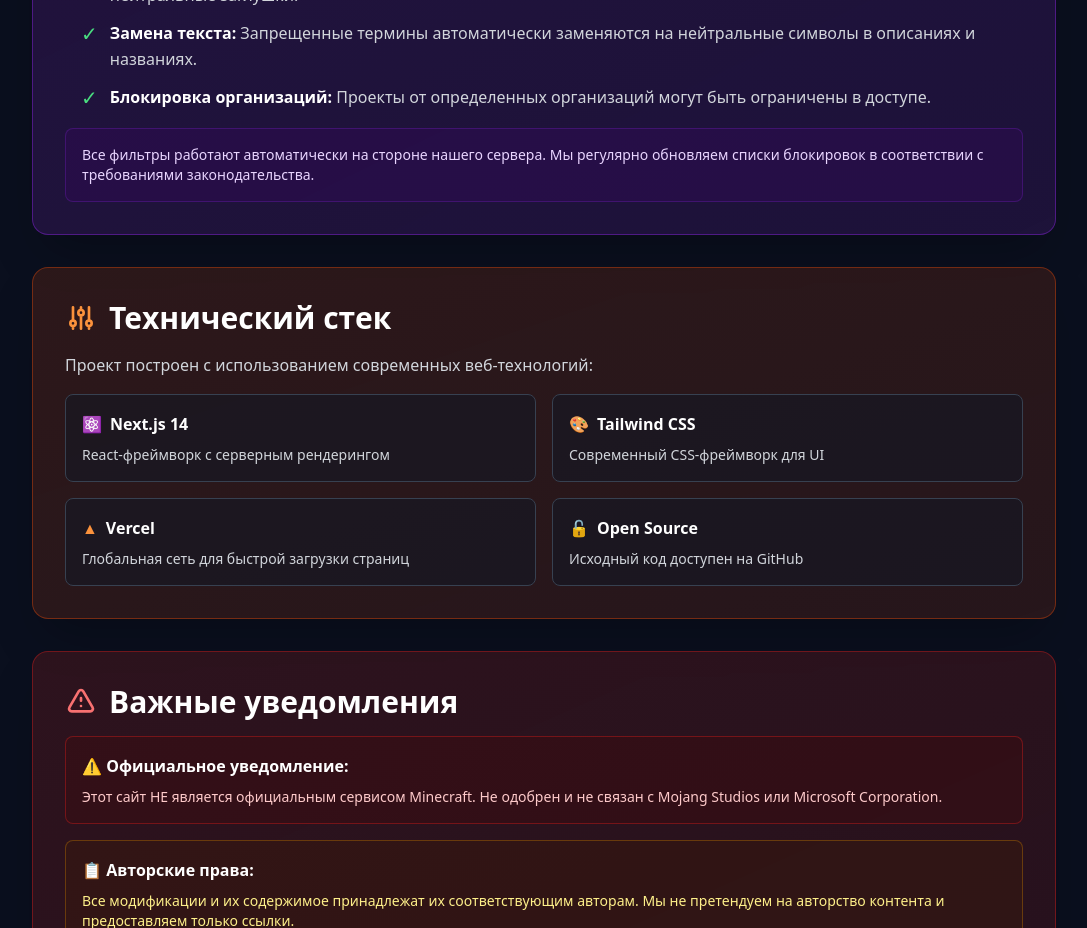
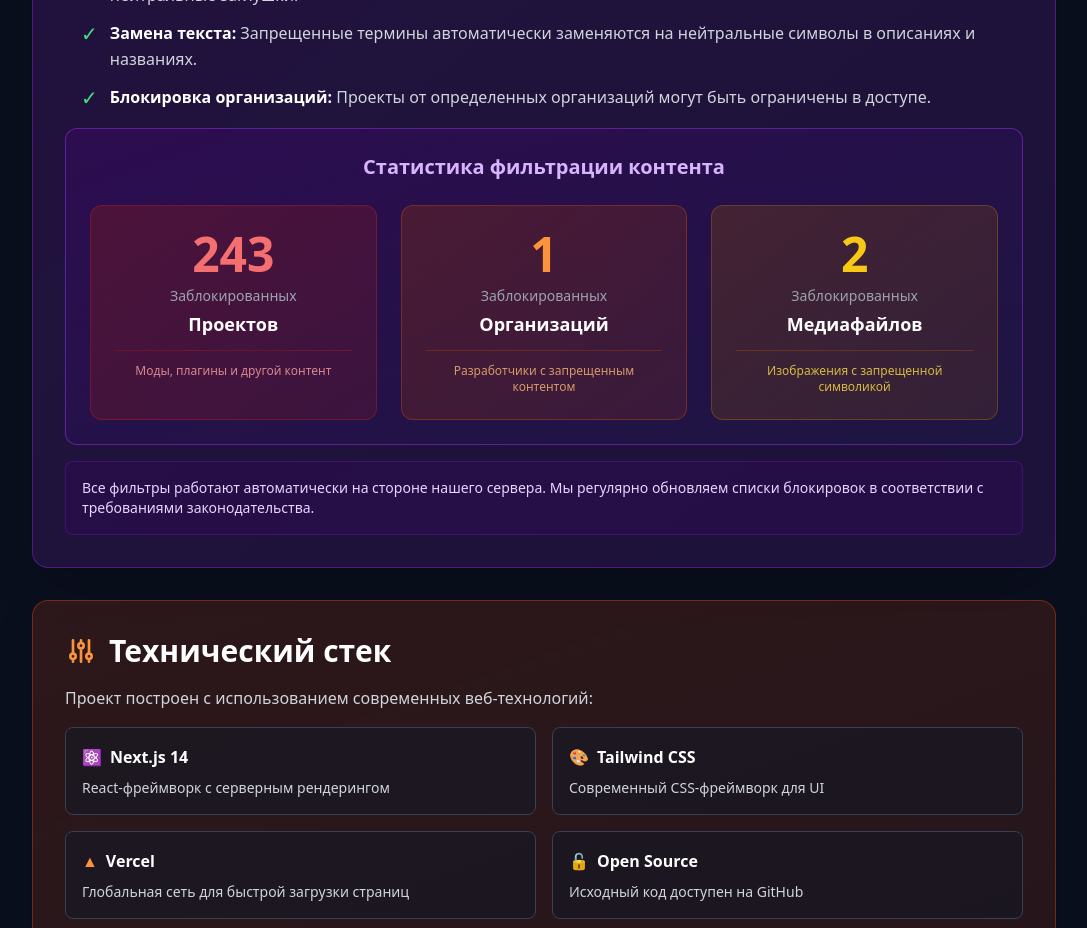
Before and after one commit to renwixx/modrinth-proxy, a Next.js app: page /bmadnco in a window 1280 px wide. Shown: the part 1280-2208 px from the top of the page, without its empty margins (96-1183 px from the left). Built offline with nearby package versions, Linux system fonts and the light colour scheme.

Commit message:
Update README and add content filtering statistics to about page

```diff
--- a/app/bmadnco/page.js
+++ b/app/bmadnco/page.js
@@ -115,6 +115,52 @@ export default function AboutPage() {
                   </div>
                 </li>
               </ul>
+
+              {/* Статистика блокировок */}
+              <div className="mt-8 bg-gradient-to-br from-purple-950/50 to-indigo-950/50 border border-purple-600/50 rounded-xl p-6">
+                <h3 className="text-xl font-bold text-purple-300 mb-6 text-center">Статистика фильтрации контента</h3>
+                <div className="grid grid-cols-1 md:grid-cols-3 gap-6">
+                  <div className="bg-gradient-to-br from-red-900/40 to-red-800/20 rounded-xl p-6 border border-red-600/30 hover:border-red-500/60 transition-all duration-500 hover:scale-105 hover:shadow-xl hover:shadow-red-500/20">
+                    <div className="text-center">
+                      <div className="text-5xl font-bold text-red-400 mb-2 animate-pulse-slow">
+                        243
+                      </div>
+                      <div className="text-sm text-gray-400 mb-1">Заблокированных</div>
+                      <div className="text-lg font-semibold text-white">Проектов</div>
+                      <div className="mt-3 pt-3 border-t border-red-800/50">
+                        <p className="text-xs text-red-300/80">Моды, плагины и другой контент</p>
+                      </div>
+                    </div>
+                  </div>
+
+                  <div className="bg-gradient-to-br from-orange-900/40 to-orange-800/20 rounded-xl p-6 border border-orange-600/30 hover:border-orange-500/60 transition-all duration-500 hover:scale-105 hover:shadow-xl hover:shadow-orange-500/20">
+                    <div className="text-center">
+                      <div className="text-5xl font-bold text-orange-400 mb-2 animate-pulse-slow" style={{ animationDelay: '0.2s' }}>
+                        1
+                      </div>
+                      <div className="text-sm text-gray-400 mb-1">Заблокированных</div>
+                      <div className="text-lg font-semibold text-white">Организаций</div>
+                      <div className="mt-3 pt-3 border-t border-orange-800/50">
+                        <p className="text-xs text-orange-300/80">Разработчики с запрещенным контентом</p>
+                      </div>
+                    </div>
+                  </div>
+
+                  <div className="bg-gradient-to-br from-yellow-900/40 to-yellow-800/20 rounded-xl p-6 border border-yellow-600/30 hover:border-yellow-500/60 transition-all duration-500 hover:scale-105 hover:shadow-xl hover:shadow-yellow-500/20">
+                    <div className="text-center">
+                      <div className="text-5xl font-bold text-yellow-400 mb-2 animate-pulse-slow" style={{ animationDelay: '0.4s' }}>
+                        2
+                      </div>
+                      <div className="text-sm text-gray-400 mb-1">Заблокированных</div>
+                      <div className="text-lg font-semibold text-white">Медиафайлов</div>
+                      <div className="mt-3 pt-3 border-t border-yellow-800/50">
+                        <p className="text-xs text-yellow-300/80">Изображения с запрещенной символикой</p>
+                      </div>
+                    </div>
+                  </div>
+                </div>
+              </div>
+
               <div className="bg-purple-950/30 border border-purple-700/30 rounded-lg p-4 mt-4">
                 <p className="text-sm text-purple-200">
                   Все фильтры работают автоматически на стороне нашего сервера. Мы регулярно обновляем списки
```
Also changed, not shown: 1 other file (tests, documents, lock files or other folders).
